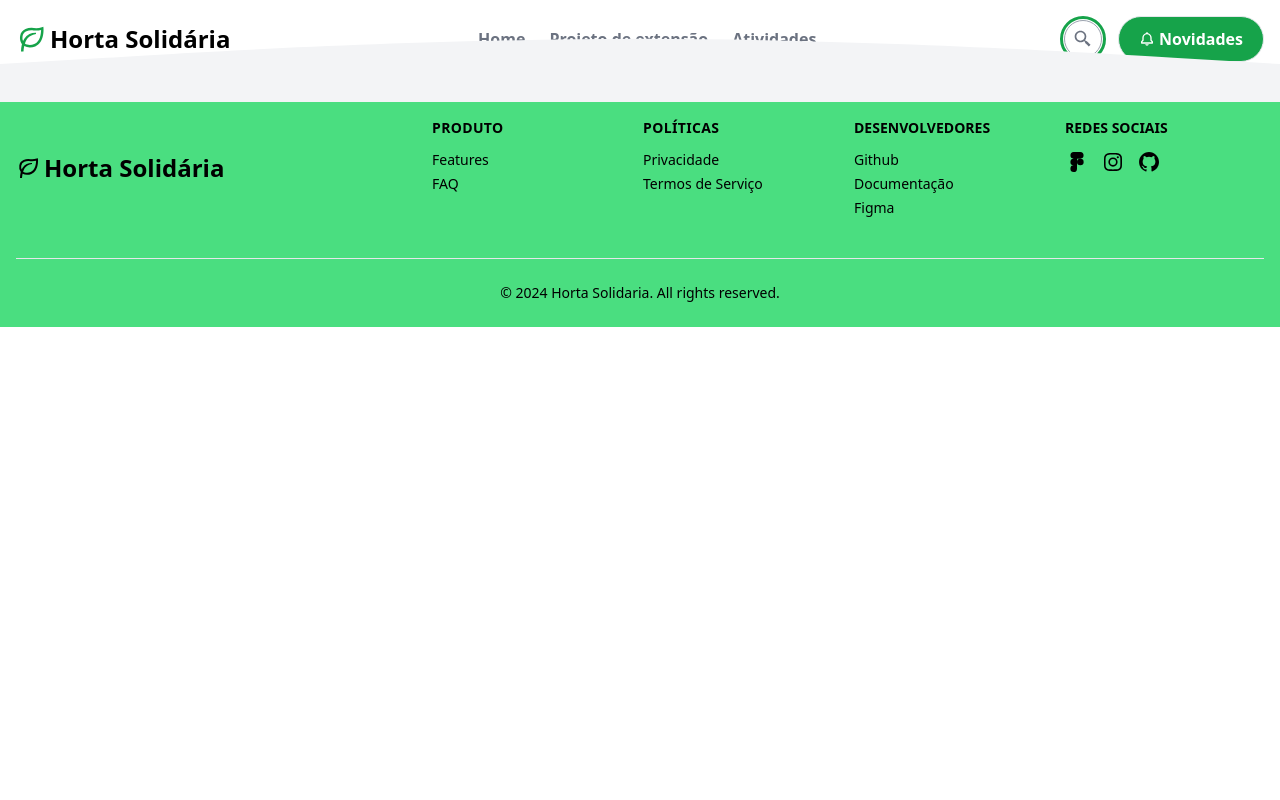
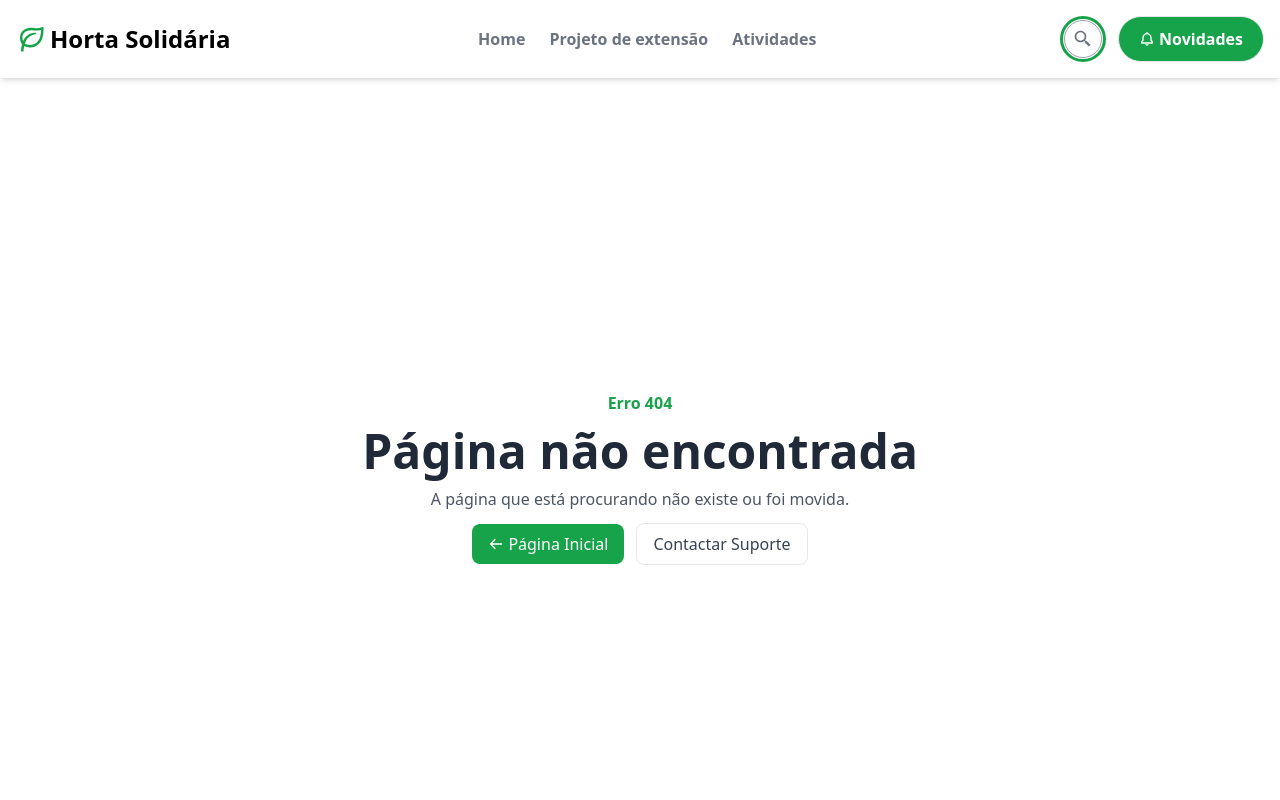
Before and after one commit to oliveeiralucas/extensao-horta-solidaria, a React (Vite) app: page /newsletter in a window 1280 px wide. Shown: the top 800 px of the page. Built offline with nearby package versions, Linux system fonts and the light colour scheme.

Commit message:
feat: rotas de 404 e página de manutenção

```diff
--- a/src/App.tsx
+++ b/src/App.tsx
@@ -4,6 +4,7 @@ import { BrowserRouter, Route, Routes } from 'react-router-dom'
 
 import Footer from './components/Footer'
 import Navbar from './components/NavBar'
+import Page404 from './pages/assets/404'
 import Atividades from './pages/atividades/Atividades'
 import HomePage from './pages/home/HomePage'
 import ProjetoExtensao from './pages/projetoExtensao/ProjetoExtensao'
@@ -18,6 +19,7 @@ const App: React.FC = () => {
             <Route path="/" element={<HomePage />} />
             <Route path="/projeto-de-extensao" element={<ProjetoExtensao />} />
             <Route path="/atividades" element={<Atividades />} />
+            <Route path="*" element={<Page404 />} />
           </Routes>
           <Footer />
         </div>
--- /dev/null
+++ b/src/pages/assets/404.tsx
@@ -0,0 +1,38 @@
+import React from 'react'
+import { BiArrowBack } from 'react-icons/bi'
+import { Link } from 'react-router-dom'
+
+const Page404: React.FC = () => {
+  return (
+    <main>
+      <div className="mx-auto flex h-screen max-w-screen-xl items-center justify-start px-4 md:px-8">
+        <div className="mx-auto max-w-xl space-y-3 text-center">
+          <h3 className="font-semibold text-green-600">Erro 404</h3>
+          <p className="text-4xl font-bold text-gray-800 sm:text-5xl">
+            Página não encontrada
+          </p>
+          <p className="text-gray-600">
+            A página que está procurando não existe ou foi movida.
+          </p>
+          <div className="flex flex-col items-center justify-center gap-3 md:flex-row">
+            <Link
+              to="/"
+              className="flex items-center gap-1 rounded-lg bg-green-600 px-4 py-2 font-medium text-white duration-150 hover:bg-green-500 active:bg-green-700"
+            >
+              <BiArrowBack />
+              Página Inicial
+            </Link>
+            <Link
+              to="/support"
+              className="block rounded-lg border px-4 py-2 font-medium text-gray-700 duration-150 hover:bg-gray-50 active:bg-gray-100"
+            >
+              Contactar Suporte
+            </Link>
+          </div>
+        </div>
+      </div>
+    </main>
+  )
+}
+
+export default Page404
--- /dev/null
+++ b/src/pages/assets/Manutence.tsx
@@ -0,0 +1,46 @@
+import React from 'react'
+import { BiArrowBack } from 'react-icons/bi'
+import { Link } from 'react-router-dom'
+
+const Manutence: React.FC = () => {
+  return (
+    <section className="bg-white">
+      <div className="mx-auto max-w-screen-md px-4 py-8 text-center lg:px-12 lg:py-16">
+        <svg
+          className="mx-auto mb-4 size-10 text-green-600"
+          xmlns="http://www.w3.org/2000/svg"
+          viewBox="0 0 512 512"
+        >
+          <path
+            fill="currentColor"
+            d="M331.8 224.1c28.29 0 54.88 10.99 74.86 30.97l19.59 19.59c40.01-17.74 71.25-53.3 81.62-96.65c5.725-23.92 5.34-47.08 .2148-68.4c-2.613-10.88-16.43-14.51-24.34-6.604l-68.9 68.9h-75.6V97.2l68.9-68.9c7.912-7.912 4.275-21.73-6.604-24.34c-21.32-5.125-44.48-5.51-68.4 .2148c-55.3 13.23-98.39 60.22-107.2 116.4C224.5 128.9 224.2 137 224.3 145l82.78 82.86C315.2 225.1 323.5 224.1 331.8 224.1zM384 278.6c-23.16-23.16-57.57-27.57-85.39-13.9L191.1 158L191.1 95.99l-127.1-95.99L0 63.1l96 127.1l62.04 .0077l106.7 106.6c-13.67 27.82-9.251 62.23 13.91 85.39l117 117.1c14.62 14.5 38.21 14.5 52.71-.0016l52.75-52.75c14.5-14.5 14.5-38.08-.0016-52.71L384 278.6zM227.9 307L168.7 247.9l-148.9 148.9c-26.37 26.37-26.37 69.08 0 95.45C32.96 505.4 50.21 512 67.5 512s34.54-6.592 47.72-19.78l119.1-119.1C225.5 352.3 222.6 329.4 227.9 307zM64 472c-13.25 0-24-10.75-24-24c0-13.26 10.75-24 24-24S88 434.7 88 448C88 461.3 77.25 472 64 472z"
+          />
+        </svg>
+        <h1 className="mb-4 text-4xl font-bold leading-none tracking-tight text-gray-900 md:text-5xl lg:mb-6 xl:text-6xl">
+          Em manutenção
+        </h1>
+        <p className="font-light text-gray-500 md:text-lg xl:text-xl">
+          Nossos administradores corporativos estão realizando manutenção
+          programada.
+        </p>
+        <div className="flex flex-col items-center justify-center gap-3 pt-5 md:flex-row">
+          <Link
+            to="/"
+            className="flex items-center gap-1 rounded-lg bg-green-600 px-4 py-2 font-medium text-white duration-150 hover:bg-green-500 active:bg-green-700"
+          >
+            <BiArrowBack />
+            Página Inicial
+          </Link>
+          <Link
+            to="/support"
+            className="block rounded-lg border px-4 py-2 font-medium text-gray-700 duration-150 hover:bg-gray-50 active:bg-gray-100"
+          >
+            Contactar Suporte
+          </Link>
+        </div>
+      </div>
+    </section>
+  )
+}
+
+export default Manutence
```
